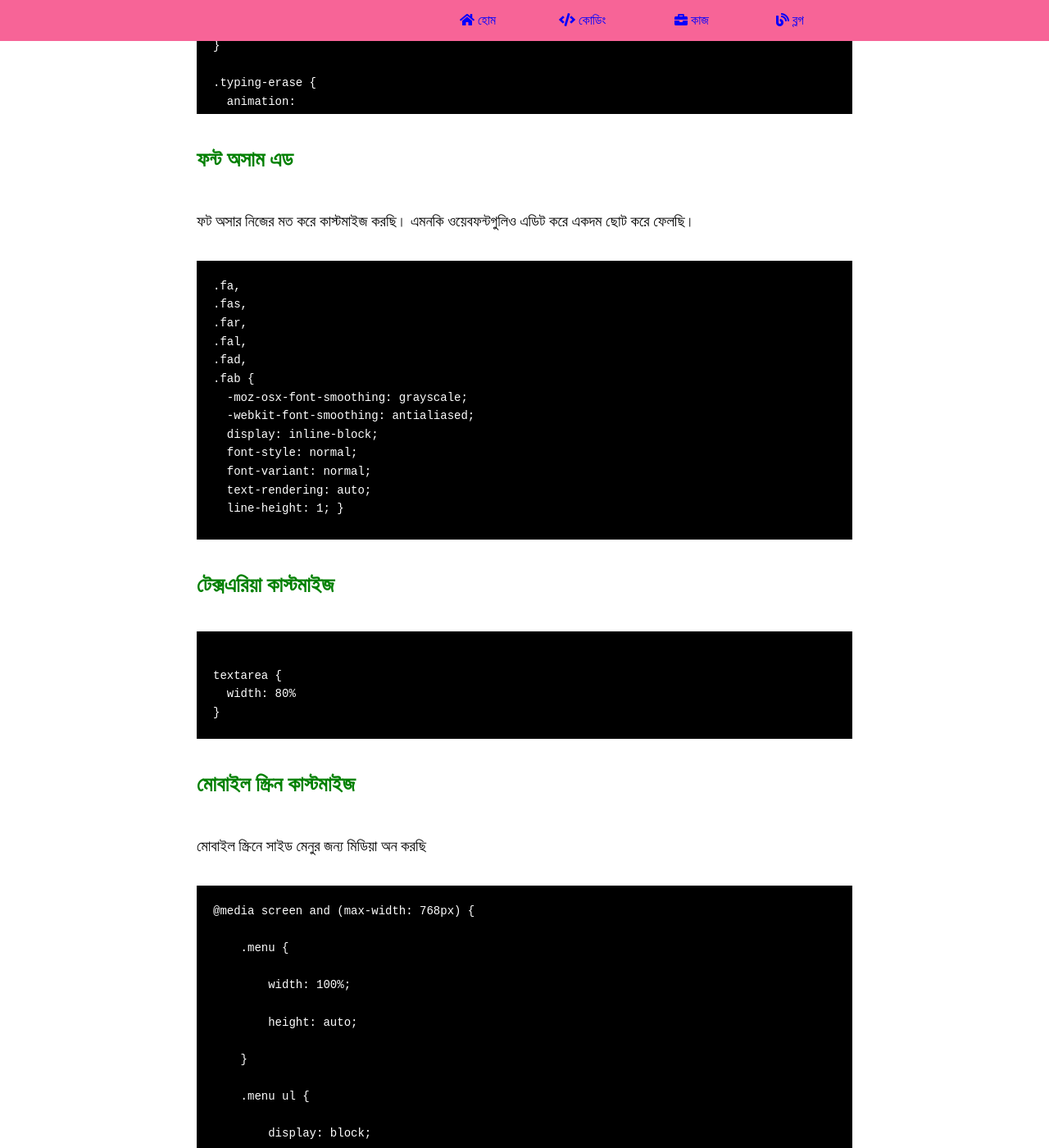
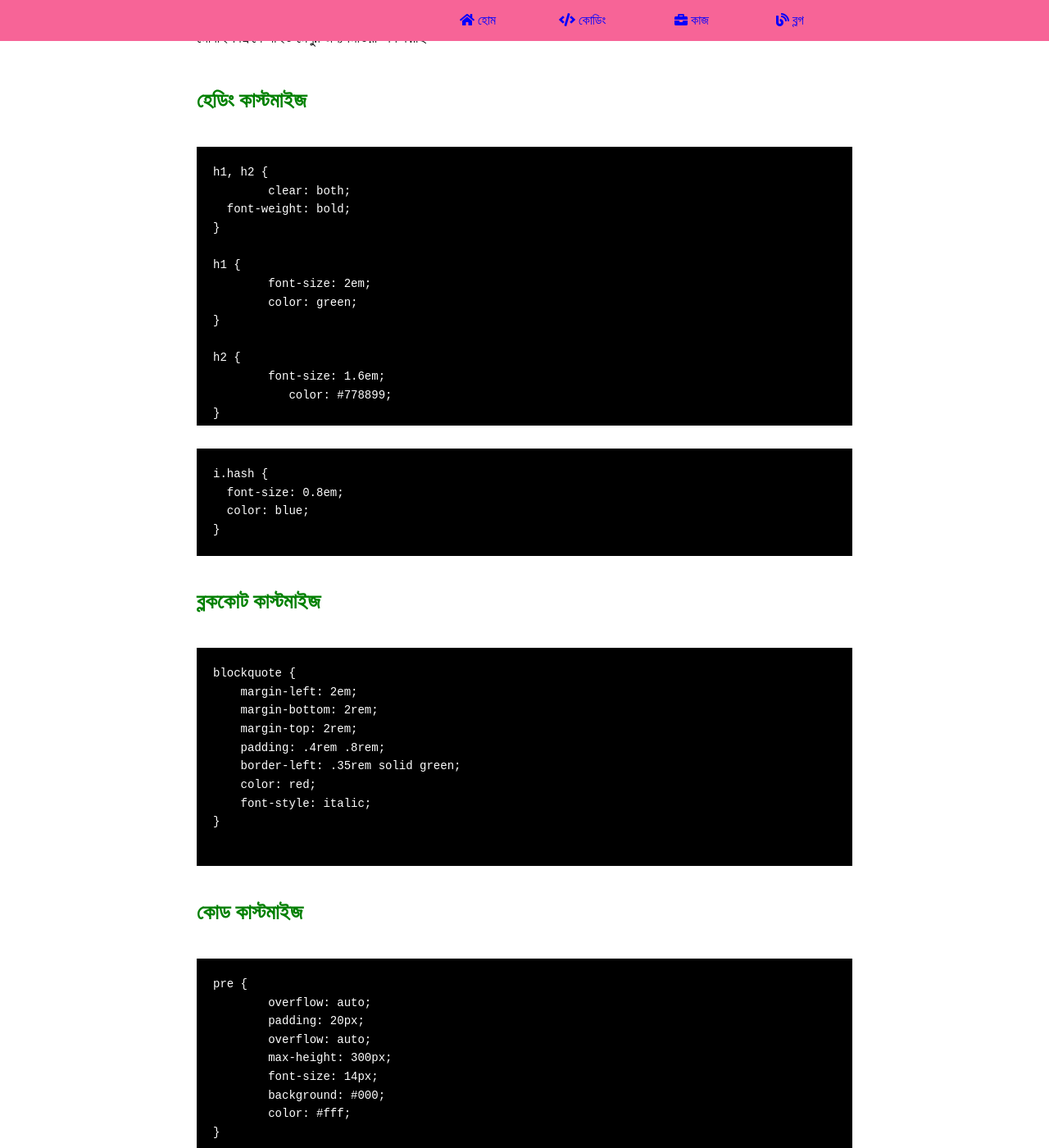
Before and after one commit to sohelkhanz/sohelkhanz.github.io, a Jekyll site: the page built from contents/markdown.md, in a window 1280 px wide and 1400 px high, scrolled down 4791 px. Shown: the whole window at 82% size. Built offline with Jekyll 4.4.1, drawn with Linux system fonts in a browser that asks for light colours; comment, search, counter and statistics services are not loaded; some of the changed text lies outside the part shown.

Commit message:
Update markdown.md

````diff
--- a/contents/markdown.md
+++ b/contents/markdown.md
@@ -54,34 +54,9 @@ url: "https://....."
  ```
 ## বডি হেডার
 ফিক্সড মেনুর জন্য হেডারে এই কোডটি এড করছি। সাথে টাইপরাইডার ইফেক্ট এড করা।
- ```
- <header>
-        <figure class="brand typewriter typing-erase">সোহেল খান</figure>
-        <nav class="menu">
-            <input type="checkbox" id="menuToggle">
-            <label for="menuToggle" class="menu-icon"><i class="fas fa-bars"></i></label>
-            <ul>
 
-                   <li><a  href="/"><i class="fas fa-home"></i> হোম</a> </li>
-                   <li><a  href="/#"><i class="fas fa-code"></i> কোডিং</a> </li>
-                   <li><a  href="/#"><i class="fas fa-briefcase"></i> কাজ</a> </li>
-                   <li> <a  href="/contents/markdown"> <i class="fas fa-blog"></i> ব্লগ</a> </li>
+মেইনে শুধু content এড করছি। সাথে আমার পারসোনাল ফন্টাসামের আইন লিংক ইউজ করছি।
 
-            </ul>
-        </nav>
-    </header>
-```
-মেইনে শুধু content এড করছি। সাথে আমার পারসোনাল ফন্টাসামের আইন লিংক ইউজ করছি।
-```
-<p style="text-align:center;">  <a href="https://facebook.com/nahklehos" aria-label="Facebook" class="fab fa-facebook fa-2x"></a>
-       <a href="https://twitter.com/nahklehos/" aria-label="Twitter" class="fab fa-twitter fa-2x"></a>
-      <a href="https://linkedin.com/in/nahklehos" aria-label="Linkedin" class="fab fa-linkedin fa-2x"></a>
-       <a href="https://github.com/60z" aria-label="Github" class="fab fa-github fa-2x"></a>
-      <a href="https://gitlab.com/sohel.khan" aria-label="Gitlab" class="fab fa-gitlab fa-2x"></a>
-      <a href="https://bitbucket.org/sohel_khan" aria-label="Bitbucket" class="fab fa-bitbucket fa-2x"></a>
-      <a href="https://stackoverflow.com/sohel.khan" aria-label="Stackoverflow" class="fab fa-stack-overflow fa-2x"></a>
-      </p>
-```
 ## ফুটার
 
 ```
@@ -172,91 +147,8 @@ header {
 }
 ```
 ## ফন্ট অসাম এড
-ফট অসার নিজের মত করে কাস্টমাইজ করছি। এমনকি ওয়েবফন্টগুলিও এডিট করে একদম ছোট করে ফেলছি।
-```
-.fa,
-.fas,
-.far,
-.fal,
-.fad,
-.fab {
-  -moz-osx-font-smoothing: grayscale;
-  -webkit-font-smoothing: antialiased;
-  display: inline-block;
-  font-style: normal;
-  font-variant: normal;
-  text-rendering: auto;
-  line-height: 1; }
+ নিজের মত করে কাস্টমাইজ করছি। এমনকি ওয়েবফন্টগুলিও এডিট করে একদম ছোট করে ফেলছি।
 
-.fa-2x {
-  font-size: 2em; }
-
-.fa-bars:before {
-  content: "\f0c9"; }
-
-.fa-blog:before {
-  content: "\f781"; }
-
-.fa-briefcase:before {
-  content: "\f0b1"; }
-
-.fa-bitbucket:before {
-  content: "\f171"; }
-
-.fa-code:before {
-  content: "\f121"; }
-
-.fa-home:before {
-  content: "\f015"; }
-
-.fa-facebook:before {
-  content: "\f09a"; }
-
-.fa-instagram:before {
-  content: "\f16d"; }
-
-.fa-github:before {
-  content: "\f09b"; }
-
-.fa-gitlab:before {
-  content: "\f296"; }
-
-.fa-stack-overflow:before {
-  content: "\f16c"; }
-
-.fa-twitter:before {
-  content: "\f099"; }
-
-.fa-linkedin:before {
-  content: "\f08c"; }
-
-
-@font-face {
-  font-family: 'Font Awesome 5 Free';
-  font-style: normal;
-  font-weight: 900;
-  font-display: block;
-   src: url("../webfonts/fa-solid-900.eot");
-  src: url("../webfonts/fa-solid-900.eot?#iefix") format("embedded-opentype"), url("../webfonts/fa-solid-900.woff2") format("woff2"), url("../webfonts/fa-solid-900.woff") format("woff"), url("../webfonts/fa-solid-900.ttf") format("truetype"), url("../webfonts/fa-solid-900.svg#fontawesome") format("svg"); }
-
-.fa,
-.fas {
-  font-family: 'Font Awesome 5 Free';
-  font-weight: 900; }
-
-
-@font-face {
-  font-family: 'Font Awesome 5 Brands';
-  font-style: normal;
-  font-weight: 400;
-  font-display: block;
-  src: url("../webfonts/fa-brands-400.eot");
-  src: url("../webfonts/fa-brands-400.eot?#iefix") format("embedded-opentype"), url("../webfonts/fa-brands-400.woff2") format("woff2"), url("../webfonts/fa-brands-400.woff") format("woff"), url("../webfonts/fa-brands-400.ttf") format("truetype"), url("../webfonts/fa-brands-400.svg#fontawesome") format("svg"); }
-
-.fab {
-  font-family: 'Font Awesome 5 Brands';
-  font-weight: 400; }
-```
 ## টেক্সএরিয়া কাস্টমাইজ
 ```
 
@@ -266,94 +158,9 @@ textarea {
 ```
 ## মোবাইল স্ক্রিন কাস্টমাইজ
 মোবাইল স্ক্রিনে সাইড মেনুর জন্য মিডিয়া অন করছি
-```
-@media screen and (max-width: 768px) {
 
-    .menu {
 
-        width: 100%;
 
-        height: auto;
-
-    }
-
-    .menu ul {
-
-        display: block;
-
-        max-height: 0;
-
-    	overflow: hidden;
-
-    	-webkit-transition: max-height 0.3s;
-
-    	-moz-transition: max-height 0.3s;
-
-        -ms-transition: max-height 0.3s;
-
-        -o-transition: max-height 0.3s;
-
-    	transition: max-height 0.3s;
-
-    }
-
-    li a {
-
-        text-align: left;
-
-        width: 100%;
-
-        height: auto;
-
-        background-color: #f773a1;
-
-        padding: 10px 0px 10px 5%;
-
-    }
-
-    .menu-icon {
-
-        width: 100px;
-
-        height: inherit;
-
-        display: block;
-
-        position: absolute;
-
-        top: 0;
-
-        right: 0;
-
-        line-height: 60px;
-
-    }
-
-    #menuToggle:checked ~ ul {
-
-        max-height: 350px;
-
-    }
-
-    .menu-icon i {
-
-        font-size: 1.7em;
-
-    }
-
-  textarea,
-
-  select,
-
-  input {
-
-    width: 100%;
-
-  }
-
-}
-
-```
 ## হেডিং কাস্টমাইজ
 ```
 h1, h2 {
````
